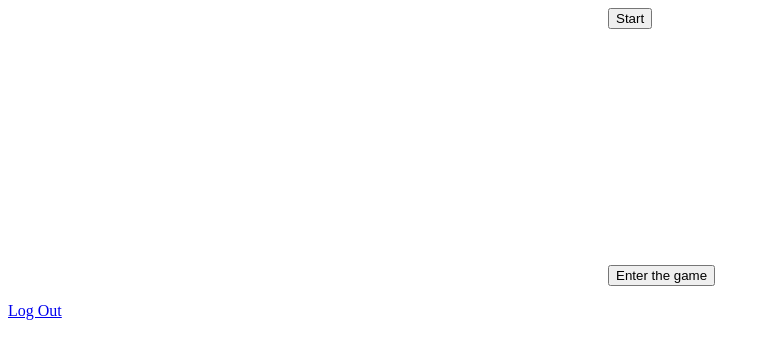
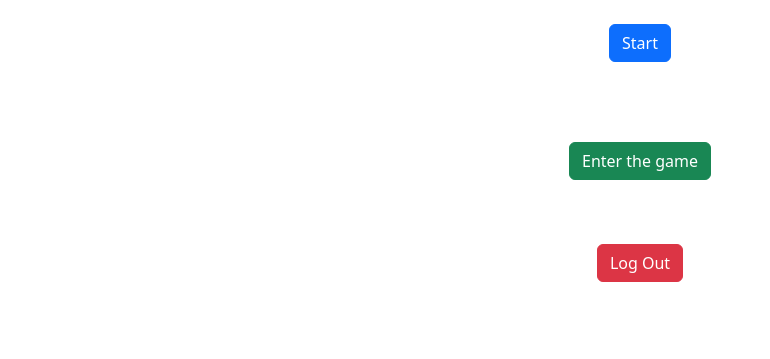
Before and after one commit to haykeminyan/TestMilionaire, a Django app: page / in a window 1280 px wide. Shown: the top 359 px of the page, without its empty margins (0-770 px from the left). Run offline with Django 4.2, Linux system fonts and the light colour scheme; the visitor is signed in with stand-in values (Sample User, id 1).

Commit message:
version 0.4.3 finished work with css

```diff
--- a/game/views.py
+++ b/game/views.py
@@ -1,6 +1,5 @@
 from django.shortcuts import render, get_object_or_404
 from .models import Profile, Question, Answer
-from django.db.models import F
 
 
 def game(request, pk):
@@ -20,12 +19,11 @@
     next_page = question.id + 1
 
     variant = request.POST.get("variant", None)
-    print(request.POST)
+
     if variant:
         if variant == answer.correct_answer:
             user.points += 1
             Profile.objects.filter(id=request.user.id).update(points=user.points)
-
 
     return render(
         request,
--- a/static/css/home.css
+++ /dev/null
@@ -1,16 +0,0 @@
-#greeting{
-  max-width: 500px;
-  margin-left: 500px;
-  padding: 10px;
-  margin-top: 200px;
-}
-button{
-  margin-left: 600px;
-}
-.text-center{
-  margin-left: 100px;
-}
-/*button{*/
-/*  margin-left: 400px;*/
-/*  margin-top: 200px;*/
-/*}*/
--- /dev/null
+++ b/static/css/result.css
@@ -0,0 +1,3 @@
+.result, .finish {
+    text-align: center;
+}
--- a/templates/game/game.html
+++ b/templates/game/game.html
@@ -64,7 +64,7 @@
 <p class='nextQuestion'><a href="{% url 'game' pk %}"><button class="btn btn-lg btn-primary btn-block" >Next question</button></a></p>
 <br/>
 <br/>
-<p class='previousPage'><a href="{% url 'home' %}"><button class="btn btn-lg btn-warning btn-block">Return to previous page</button></a></p>
+<p class='previousPage'><a href="{% url 'home' %}"><button class="btn btn-lg btn-warning btn-block">Return to start</button></a></p>
 <br/>
 <br/>
 <p class="finish"><a href="{% url 'result' %}"><button class="btn btn-lg btn-success btn-block">Finish game</button></a></p>
--- a/templates/home.html
+++ b/templates/home.html
@@ -1,13 +1,16 @@
-<!-- templates/home.html-->
 {% load static %}
-<link rel="stylesheet" type="text/css" href="{% static 'css/home.css' %}"/>
+<link href="https://cdn.jsdelivr.net/npm/bootstrap@5.3.0-alpha1/dist/css/bootstrap.min.css" rel="stylesheet" integrity="sha384-GLhlTQ8iRABdZLl6O3oVMWSktQOp6b7In1Zl3/Jr59b6EGGoI1aFkw7cmDA6j6gD" crossorigin="anonymous">
+<script src="https://cdn.jsdelivr.net/npm/bootstrap@5.3.0-alpha1/dist/js/bootstrap.bundle.min.js" integrity="sha384-w76AqPfDkMBDXo30jS1Sgez6pr3x5MlQ1ZAGC+nuZB+EYdgRZgiwxhTBTkF7CXvN" crossorigin="anonymous"></script>
+
 
 
 {% block content %}
 {% if user.is_authenticated %}
-<button onclick="typeWriter()">Start</button>
+    <br/>
+    <p class="start"><button onclick="typeWriter()" class="btn btn-primary">Start</button></p>
+    <br/>
+    <br/>
 <p id="greeting"></p>
-
 
 
 <script>
@@ -22,12 +25,32 @@
     setTimeout(typeWriter, speed);
   }
 }
+    {# just small hint for user from the beginning of the game :=) #}
+    if (document.documentURI === 'http://127.0.0.1:8000/'){
+    alert("Please, select button 'Enter the game'");
+        }
+
 </script>
 
-<a href="game/question/1" ><button >Enter the game</button></a>
-  <p><a href="{% url 'logout' %}">Log Out</a></p>
+    <p class='enterGame'><a href="game/question/1" ><button class="btn btn-success">Enter the game</button></a></p>
+      <br/>
+      <br/>
+    <p class='logOut'><a href="{% url 'logout' %}"><button class="btn btn-danger">Log Out</button></a></p>
 {% else %}
-  <p class="text-center">You are not logged in</p>
-  <a href="{% url 'login' %}">Log In</a>
+  <p class="logIn">You are not logged in</p>
+    <p class="logIn"><a href="{% url 'login' %}"><button class="btn btn-info">Log In</button></a></p>
 {% endif %}
 {% endblock %}
+
+
+{# чуть грязно, не успеваю подправить надо вынести в отдельный файл но почему-то не видит :=( #}
+<style>
+    .enterGame, .logOut, .start{
+  text-align: center;
+}
+
+p {
+text-align: center;
+}
+
+</style>
```
Also changed, not shown: templates/result/result.html (+9 -11 lines).
